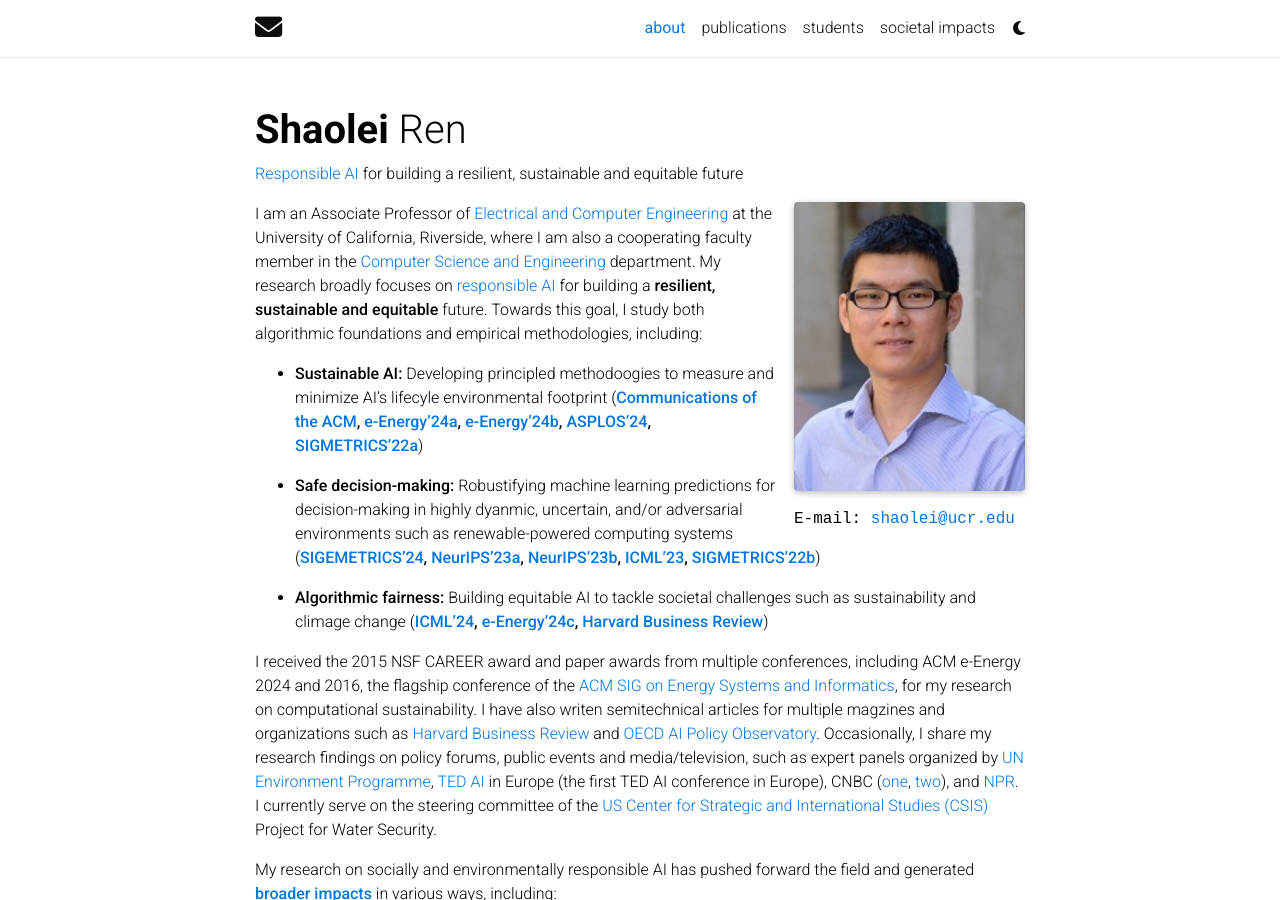
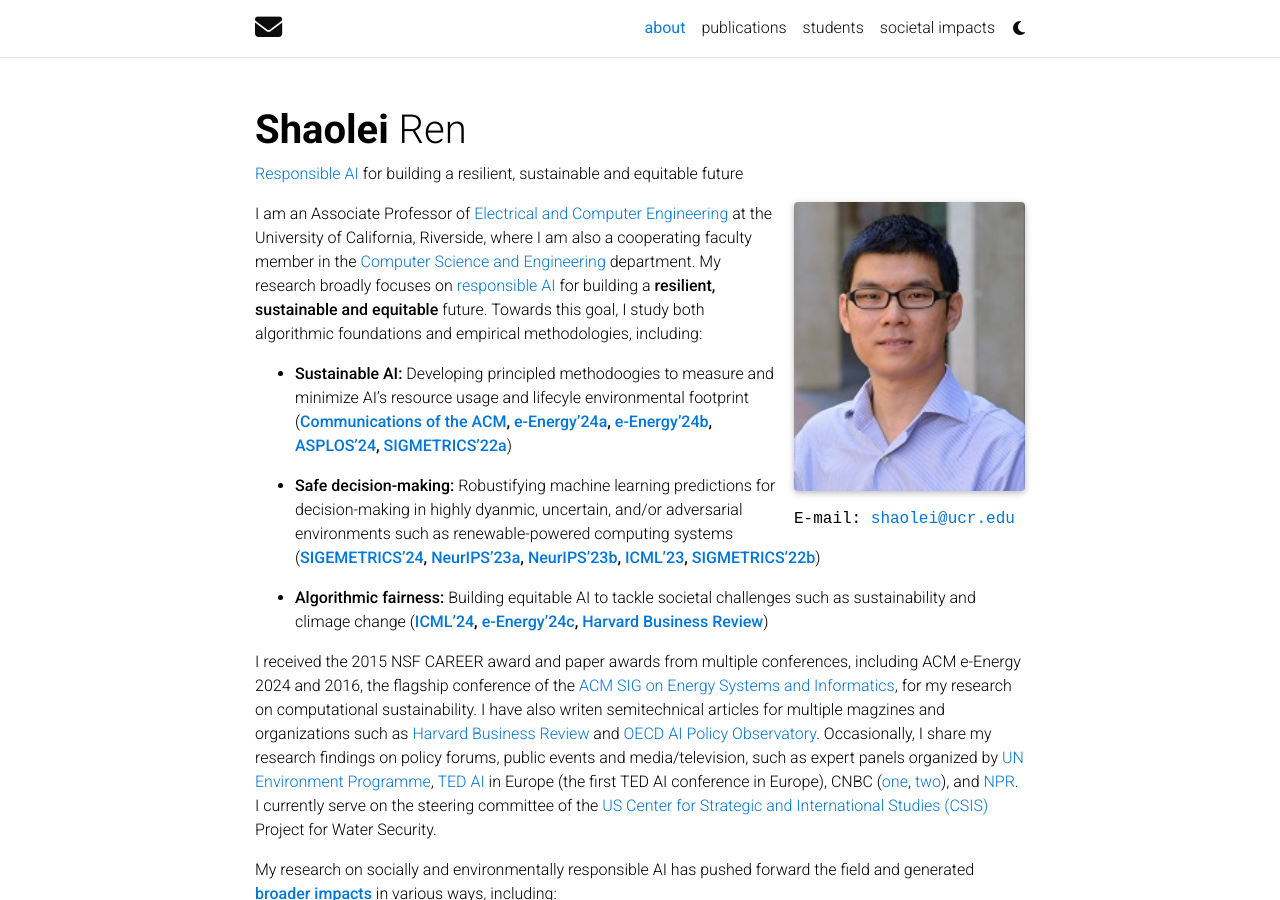
Before and after one commit to shaoleiren/shaoleiren.github.io, a Jekyll site: the page built from _pages/about.md, in a window 1280 px wide and 900 px high. Built offline with Jekyll 4.4.1, drawn with Linux system fonts in a browser that asks for light colours; full-size pictures stand in for the smaller copies a plugin makes; comment, search, counter and statistics services are not loaded; a style sheet for code colours, icons or effects is not loaded.

Commit message:
Update about.md

```diff
--- a/_pages/about.md
+++ b/_pages/about.md
@@ -23,7 +23,7 @@
 for building a **resilient, sustainable and equitable** future. Towards this goal, I study both algorithmic foundations and empirical methodologies, including:
 
 
-- **Sustainable AI:** Developing principled methodoogies to measure and minimize AI's lifecyle environmental footprint (**[Communications of the ACM](https://arxiv.org/abs/2304.03271), [e-Energy'24a](https://arxiv.org/abs/2405.17469), [e-Energy'24b](https://arxiv.org/abs/2311.03615), [ASPLOS'24](https://dl.acm.org/doi/abs/10.1145/3620665.3640374), [SIGMETRICS'22a](https://arxiv.org/abs/2111.01203)**)
+- **Sustainable AI:** Developing principled methodoogies to measure and minimize AI's resource usage and lifecyle environmental footprint (**[Communications of the ACM](https://arxiv.org/abs/2304.03271), [e-Energy'24a](https://arxiv.org/abs/2405.17469), [e-Energy'24b](https://arxiv.org/abs/2311.03615), [ASPLOS'24](https://dl.acm.org/doi/abs/10.1145/3620665.3640374), [SIGMETRICS'22a](https://arxiv.org/abs/2111.01203)**)
 
 - **Safe decision-making:** Robustifying machine learning predictions for decision-making in highly dyanmic, uncertain, and/or adversarial environments such as renewable-powered computing systems (**[SIGEMETRICS'24](https://arxiv.org/abs/2401.04340), [NeurIPS'23a](https://arxiv.org/abs/2311.01568), [NeurIPS'23b](https://arxiv.org/abs/2310.20098), [ICML'23](https://arxiv.org/abs/2306.00172), [SIGMETRICS'22b](https://arxiv.org/abs/2204.08572)**)
 
```
